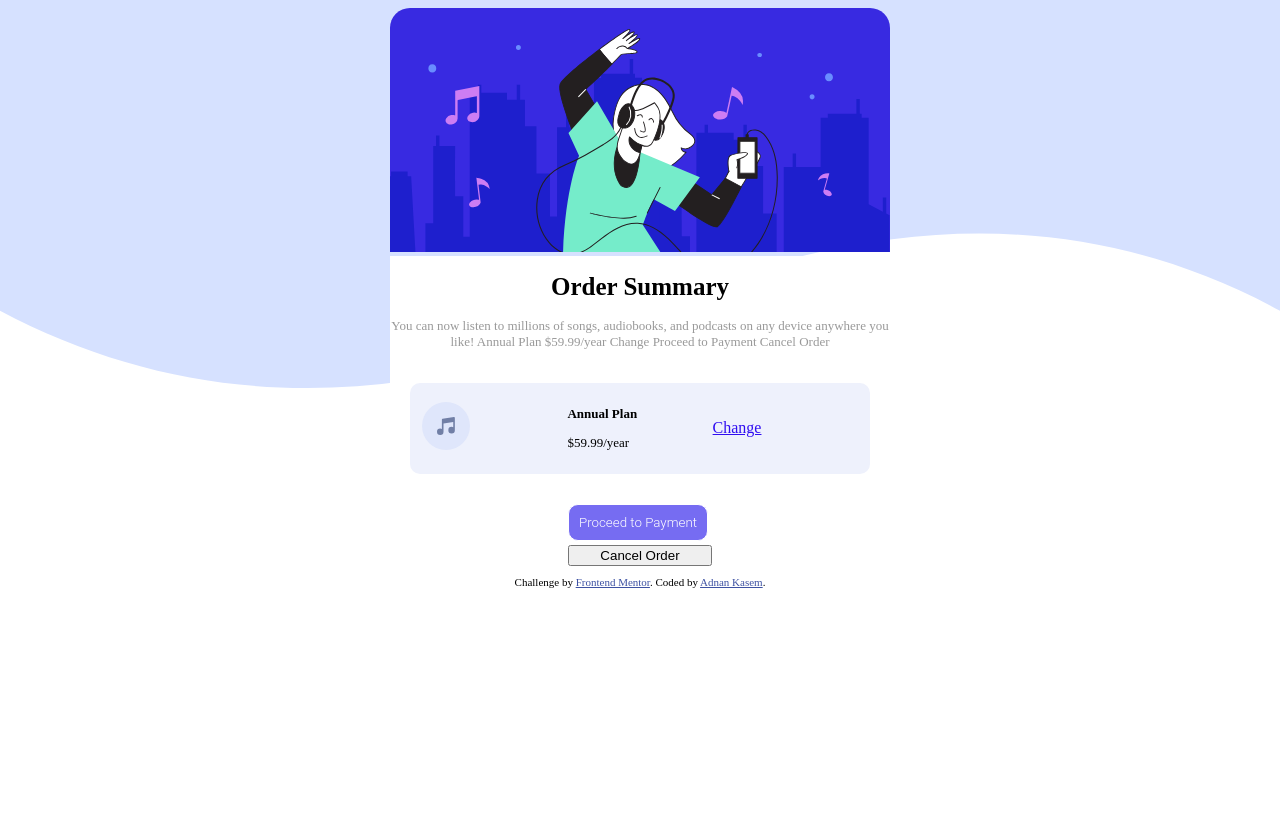
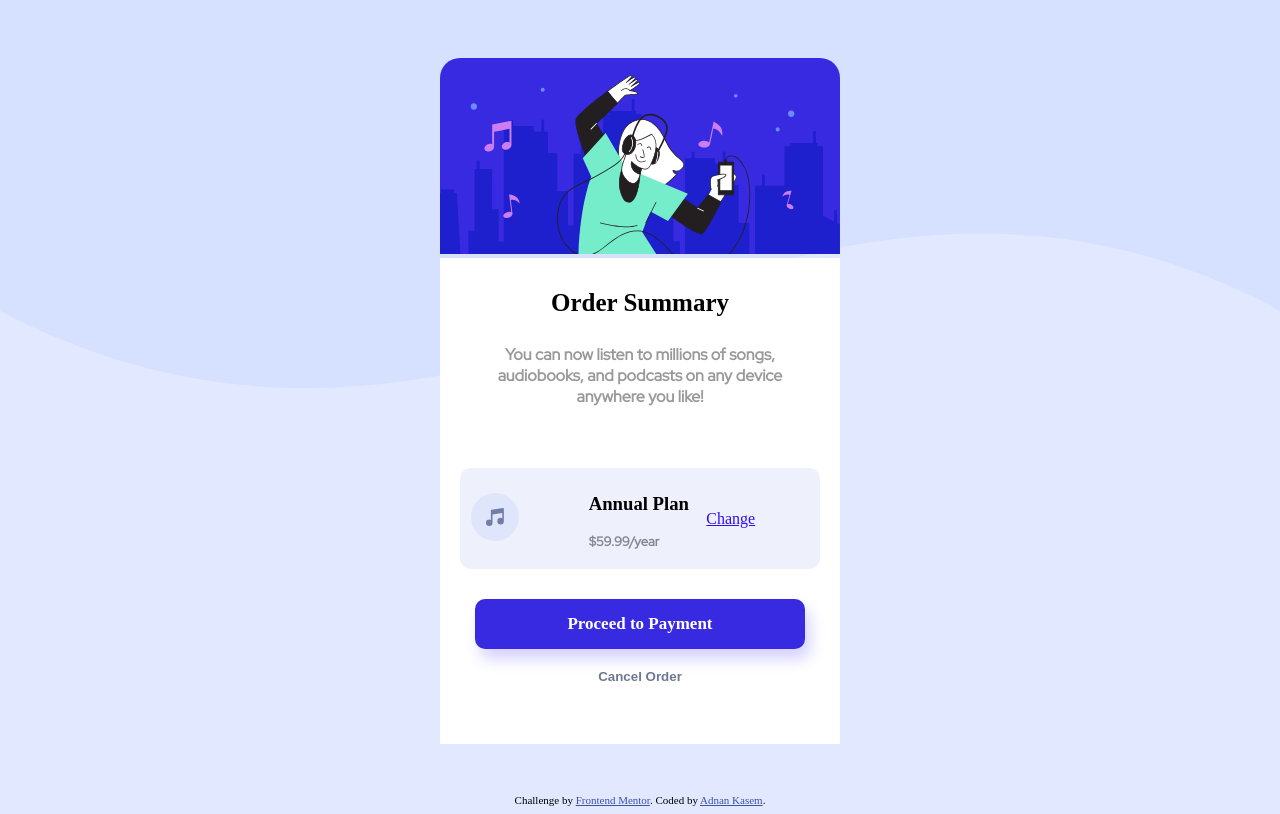
Before and after one commit to adnankasem/FM-order-summary, a plain HTML site: page index.html in a window 1280 px wide. Drawn offline with Linux system fonts and the light colour scheme.

Commit message:
Updated Styles

```diff
--- a/index.html
+++ b/index.html
@@ -8,6 +8,7 @@
 
 
   <link rel="icon" type="image/png" sizes="32x32" href="./images/favicon-32x32.png">
+  <link rel="stylesheet" href="https://fonts.googleapis.com/css2?family=Red+Hat+Display">
 
   <title>Frontend Mentor | Order summary card</title>
 
@@ -28,19 +29,22 @@
       justify-content: center;
       align-items: center;
       background-size: contain;
+      background-color: #E1E8FF;
     }
 
     #container {
 
       flex-direction: column;
-      max-width: 500px;
+      max-width: 400px;
       margin: auto;
+      padding: 50px;
     }
 
     #bottom-container {
       display: flex;
       flex-direction: column;
       background-color: white;
+      padding-bottom: 50px;
 
     }
 
@@ -54,34 +58,56 @@
       font-size: 25px;
       font-weight: 900;
       text-align: center;
+      font-family: 'Heebo';
     }
 
     #paragraph {
       color: #999999;
-      font-size: 13px;
+      font-size: 16px;
       text-align: center;
+      overflow-wrap: break-word;
+      padding: 10px;
+      font-family: 'Red Hat Display';
+
     }
 
     #text {
       align-items: flex-end;
+      padding: 15px;
     }
 
     .plan-container {
-      display: grid;
+      display: flex;
       grid-template-columns: 33% 33% 33%;
       background-color: hsl(224, 71%, 96%);
-      justify-content: center;
       align-items: center;
-      padding: 10px;
+      padding: 1px;
       margin: 20px;
       border-radius: 10px;
 
     }
 
-    h3,
+    .col {
+      flex: 1;
+      padding: 5px;
+    }
+
+    .music {
+      padding-left: 10px;
+    }
+
+    .h3 {
+      font-size: 17px;
+      font-family: 'Heebo';
+      font-weight: bold;
+    }
+
+
     p {
-      color: black;
+      color: #838793;
       font-size: 13px;
+      font-weight: bold;
+      font-family: 'Red Hat Display';
     }
 
     #buttons {
@@ -93,22 +119,41 @@
     #top-button {
       display: inline-block;
       padding: 10px;
-      border: 0.1em solid #FFFFFF;
-      margin: 0 0.3em 0.3em 0;
+      width: 330px;
+      height: 50px;
+      margin-bottom: 20px;
       border-radius: 10px;
-      box-sizing: border-box;
-      text-decoration: none;
-      font-family: 'Roboto', sans-serif;
-      font-weight: 300;
+      border: none;
+      outline: none;
+      font-size: 17px;
+      font-family: 'Heebo';
+      font-weight: bolder;
       color: #FFFFFF;
       text-align: center;
       transition: all 0.2s;
-      background-color: #766CF2;
+      background-color: #382AE1;
+      box-shadow: 5px 10px 15px #D5D2FF;
     }
 
     #top-button:hover {
-      color: #000000;
-      background-color: #FFFFFF;
+      color: #FFFFFF;
+      background-color: #766CF1;
+    }
+
+    .bottom-button {
+      background: none;
+      border: none;
+      margin: 0;
+      padding: 0;
+      cursor: pointer;
+      color: #6E7890;
+      font-weight: bold;
+    }
+
+    .bottom-button:hover {
+      color: #35374B;
+      font-weight: bold;
+      text-shadow: 0px 1px #6E7890
     }
   </style>
 </head>
@@ -128,26 +173,18 @@
         <p id='paragraph'>
           You can now listen to millions of songs, audiobooks, and podcasts on any
           device anywhere you like!
-
-          Annual Plan
-          $59.99/year
-
-          Change
-
-          Proceed to Payment
-          Cancel Order
         </p>
       </div>
       <div class='plan-container'>
-        <div>
+        <div class="col music">
           <img src='./images/icon-music.svg' />
 
         </div>
-        <div>
+        <div class='col plan-text'>
           <h3>Annual Plan</h3>
           <p>$59.99/year</p>
         </div>
-        <div>
+        <div class="col">
           <a href='https://google.com' style="color: rgb(48, 14, 241);">
             Change
           </a>
@@ -155,7 +192,7 @@
       </div>
       <div id='buttons'>
         <button id='top-button' type="button" class="btn btn-primary">Proceed to Payment</button>
-        <button>Cancel Order</button>
+        <button class="bottom-button">Cancel Order</button>
       </div>
     </div>
   </div>
```
